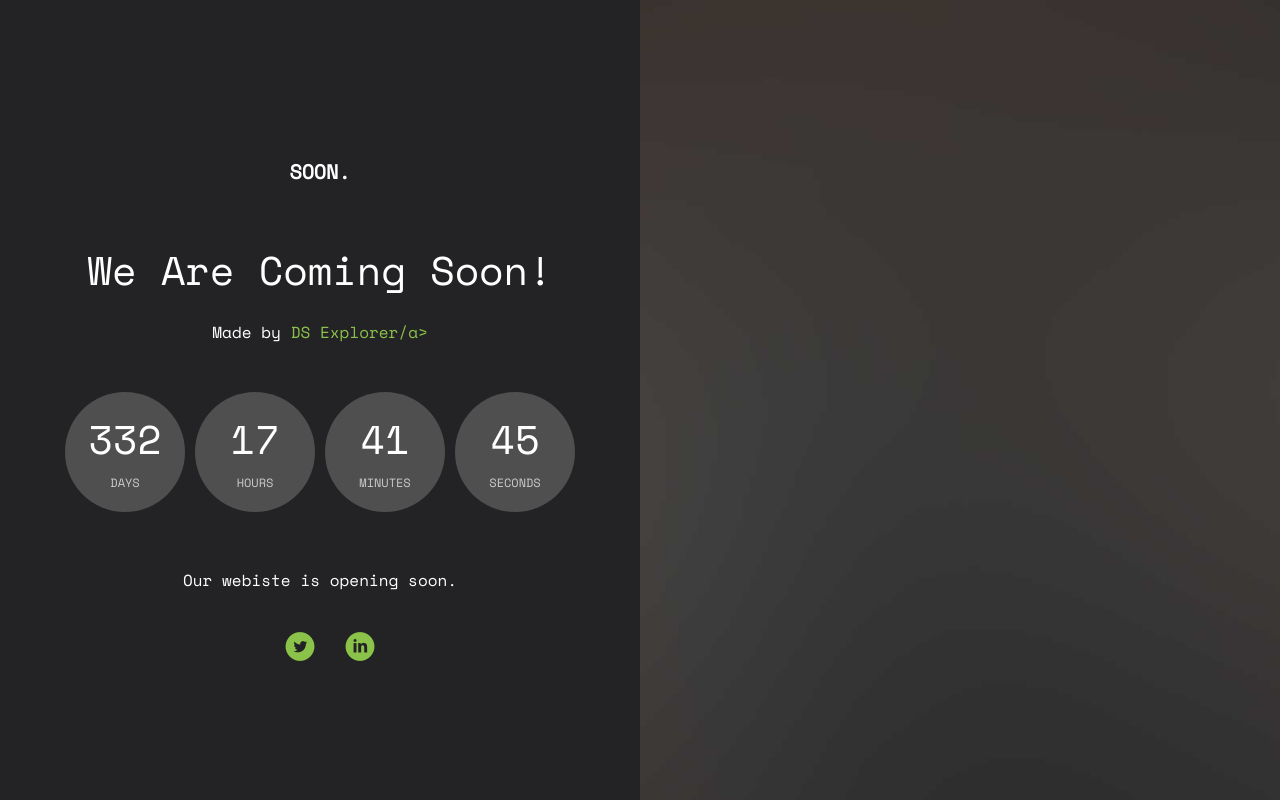
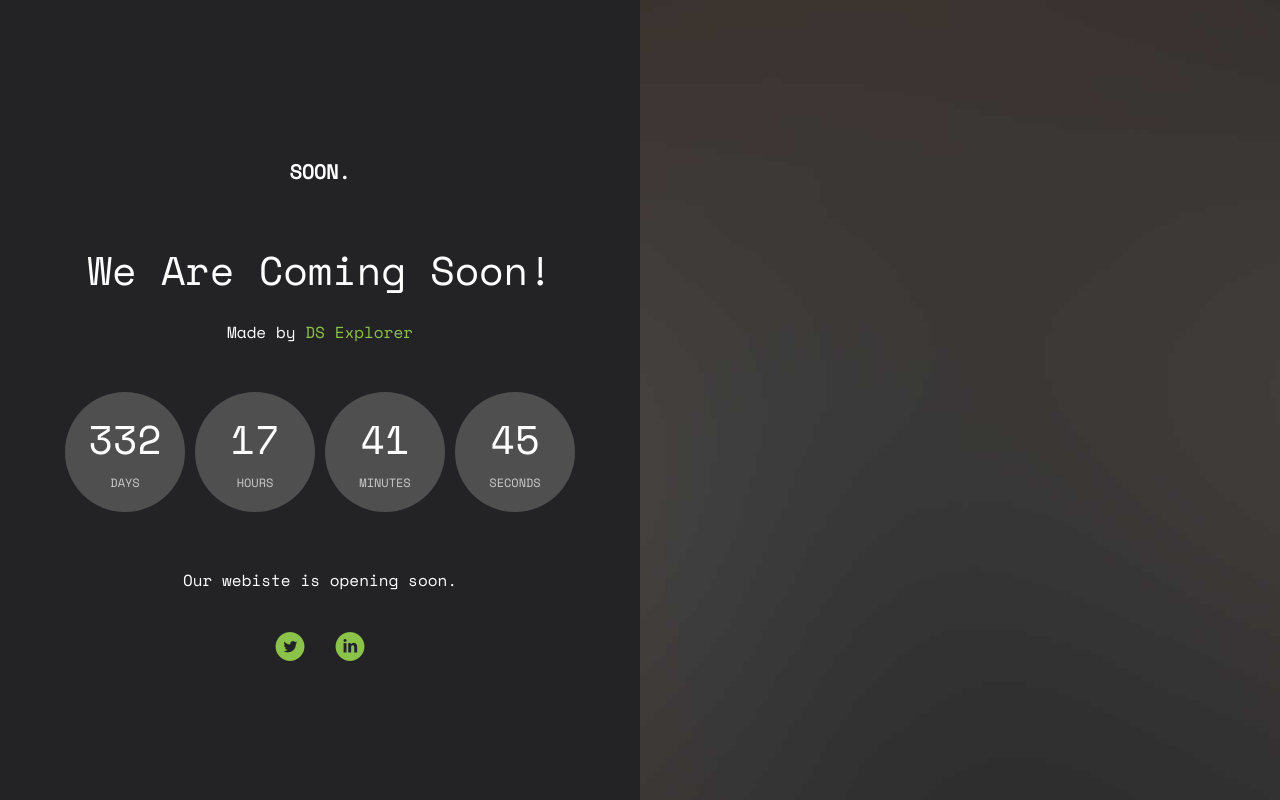
Before and after one commit to ravibalar/ravibalar.github.io, a plain HTML site: page index.html in a window 1280 px wide. Drawn offline with nearby package versions, Linux system fonts and the light colour scheme; files whose address does not match are found by name.

Commit message:
Changeed the creator url to #

```diff
--- a/index.html
+++ b/index.html
@@ -59,7 +59,7 @@
 								<div id="fh5co-logo"><a href="index.html">Soon<strong>.</strong></a></div>
 							</nav>
 							<h1>We Are Coming Soon!</h1>
-							<h2>Made by <a href="http://marqueeesolution.com" target="_blank">DS Explorer/a></h2>
+							<h2>Made by <a href="#" target="_blank">DS Explorer</a></h2>
 							<div class="simply-countdown simply-countdown-one"></div>
 							<div class="row">
 								<div class="col-md-12 desc">
```
